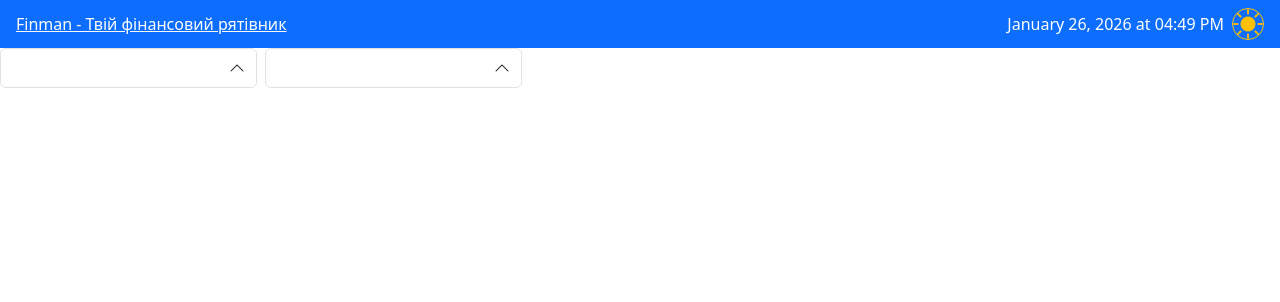
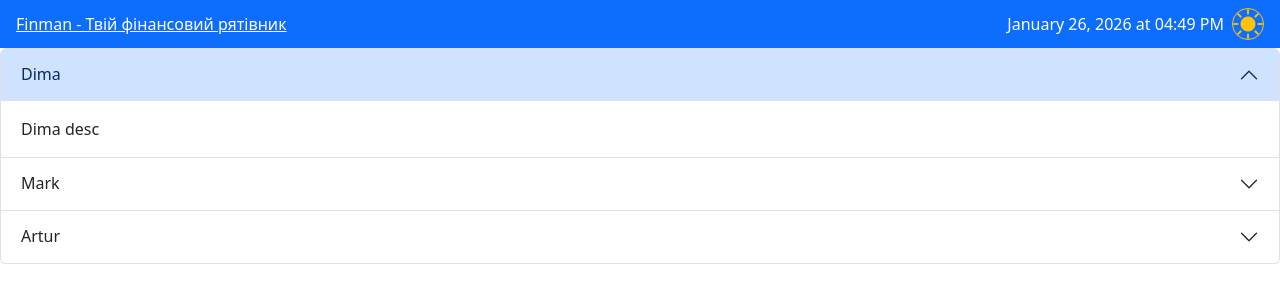
Before and after one commit to oleksandriia-it-team/finman, a Next.js app: page / in a window 1280 px wide. Shown: the top 302 px of the page. Built offline with nearby package versions, Linux system fonts and the light colour scheme.

Commit message:
accordion example for Mark

```diff
--- a/src/app/page.tsx
+++ b/src/app/page.tsx
@@ -1,39 +1,35 @@
 'use client';
 
-import Dropdown from '../client/shared/сomponents/fields/dropdown/dropdown';
+import { Accordion, AccordionItem } from '../client/shared/сomponents/accordion';
 import { useState } from 'react';
 
 export default function MainPage() {
-  const options = [
-    {
-      value: 'first',
-      label: 'First test',
-    },
-    {
-      value: 'second',
-      label: 'Second test',
-    },
-  ];
-
-  const [firstDropdownValue, setFirstDropdownValue] = useState('');
-  const [secondDropdownValue, setSecondDropdownValue] = useState('');
+  const [selectedAccordion, setAccordion] = useState(0);
 
   // TODO: remove later, it's an example
   return (
-    <div className="flex gap-2">
-      <Dropdown<string>
-        className="w-24"
-        value={firstDropdownValue}
-        options={options}
-        onChange={(value) => setFirstDropdownValue(value)}
-      />
-
-      <Dropdown<string>
-        className="w-24"
-        value={secondDropdownValue}
-        options={options}
-        onChange={(value) => setSecondDropdownValue(value)}
-      />
-    </div>
+    <Accordion>
+      <AccordionItem
+        setAccordion={() => setAccordion(0)}
+        show={selectedAccordion === 0}
+        title="Dima"
+      >
+        Dima desc
+      </AccordionItem>
+      <AccordionItem
+        setAccordion={() => setAccordion(1)}
+        show={selectedAccordion === 1}
+        title="Mark"
+      >
+        Mark desc
+      </AccordionItem>
+      <AccordionItem
+        setAccordion={() => setAccordion(2)}
+        show={selectedAccordion === 2}
+        title="Artur"
+      >
+        Artur desc
+      </AccordionItem>
+    </Accordion>
   );
 }
--- /dev/null
+++ b/src/client/shared/сomponents/accordion.tsx
@@ -0,0 +1,42 @@
+import { ChildrenComponentProps } from '../models/component-with-chilren.model';
+import { ReactNode } from 'react';
+import { useAutoAnimate } from '@formkit/auto-animate/react';
+
+export function Accordion({ children }: ChildrenComponentProps) {
+  return <div className="accordion">{children}</div>;
+}
+
+export interface AccordionItemProps {
+  title: string | ReactNode;
+  show: boolean;
+  setAccordion: () => void;
+}
+
+export function AccordionItem({ title, show, children, setAccordion }: AccordionItemProps & ChildrenComponentProps) {
+  const [parent] = useAutoAnimate();
+
+  return (
+    <div className="accordion-item">
+      <h2 className="accordion-header">
+        <button
+          className={`accordion-button ${show ? '' : 'collapsed'}`}
+          onClick={setAccordion}
+          type="button"
+        >
+          {title}
+        </button>
+      </h2>
+      <div
+        className={`accordion-collapse collapse ${show ? 'show' : ''}`}
+        ref={parent}
+      >
+        <div
+          className="accordion-body"
+          style={{ visibility: 'visible' }}
+        >
+          {children}
+        </div>
+      </div>
+    </div>
+  );
+}
```
